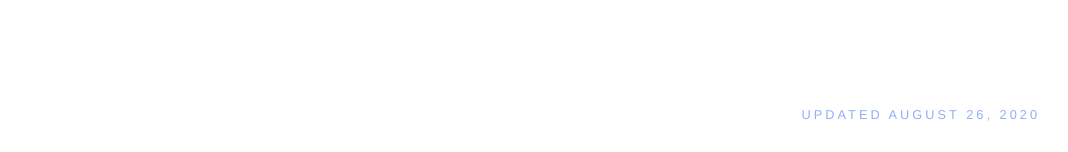
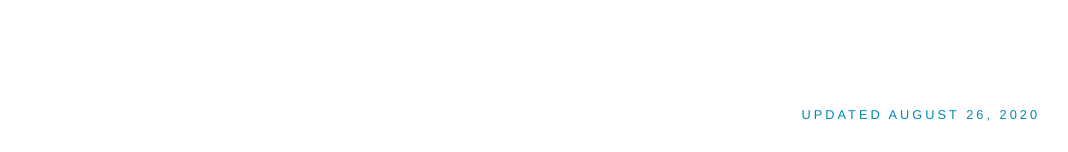
Before and after one commit to barbaracrusan/barbaracrusan.github.io, a Jekyll site: the page built from index.html, in a window 1280 px wide. Shown: the part 745-897 px from the top of the page, without its empty margins (112-1180 px from the left). Built offline with Jekyll 4.4.1, drawn with Linux system fonts in a browser that asks for light colours; nearby versions of some CDN libraries.

Commit message:
Update custom.css

```diff
--- a/css/custom.css
+++ b/css/custom.css
@@ -16,7 +16,7 @@ main {
 }
 
 footer {
-    color: #91aef7;
+    color: #0086b3;
     height: 50px;
     text-align: right;
     margin-top: -50px;
```
